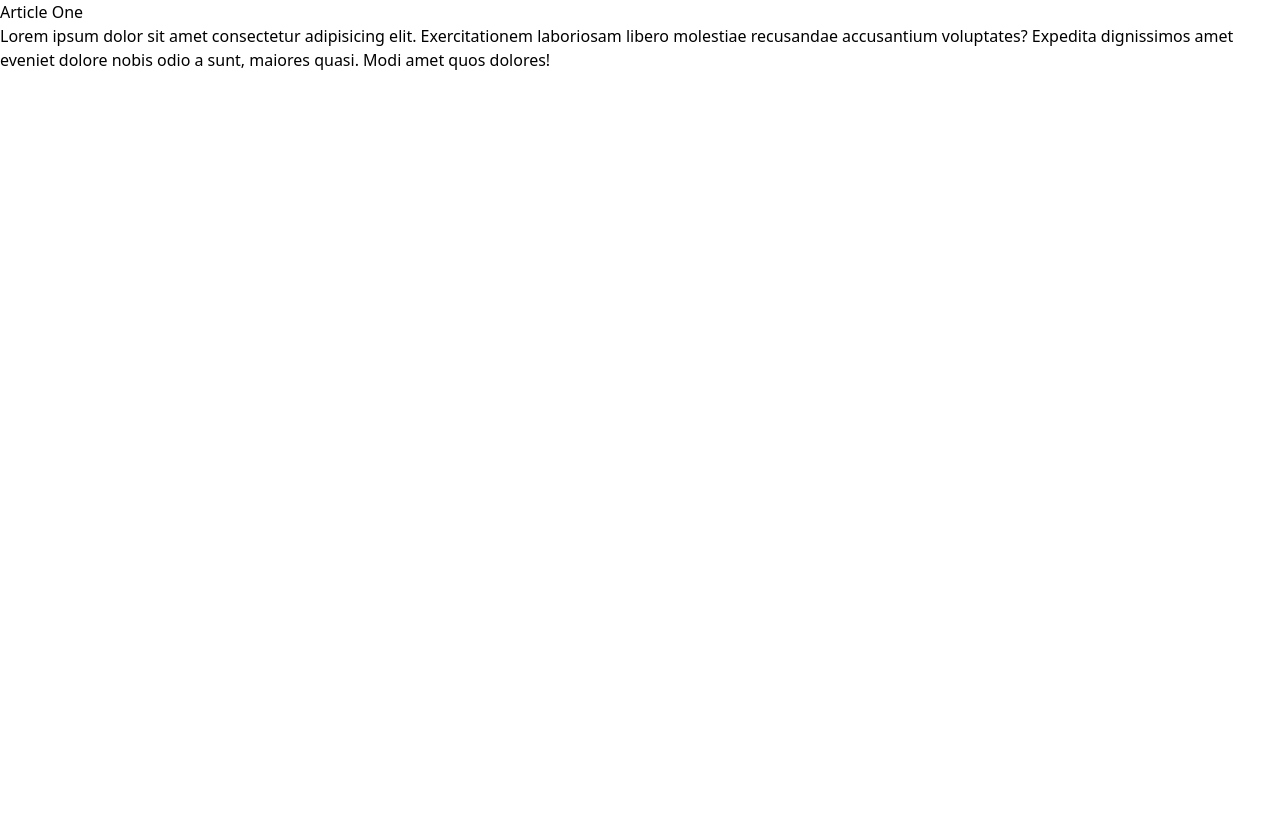
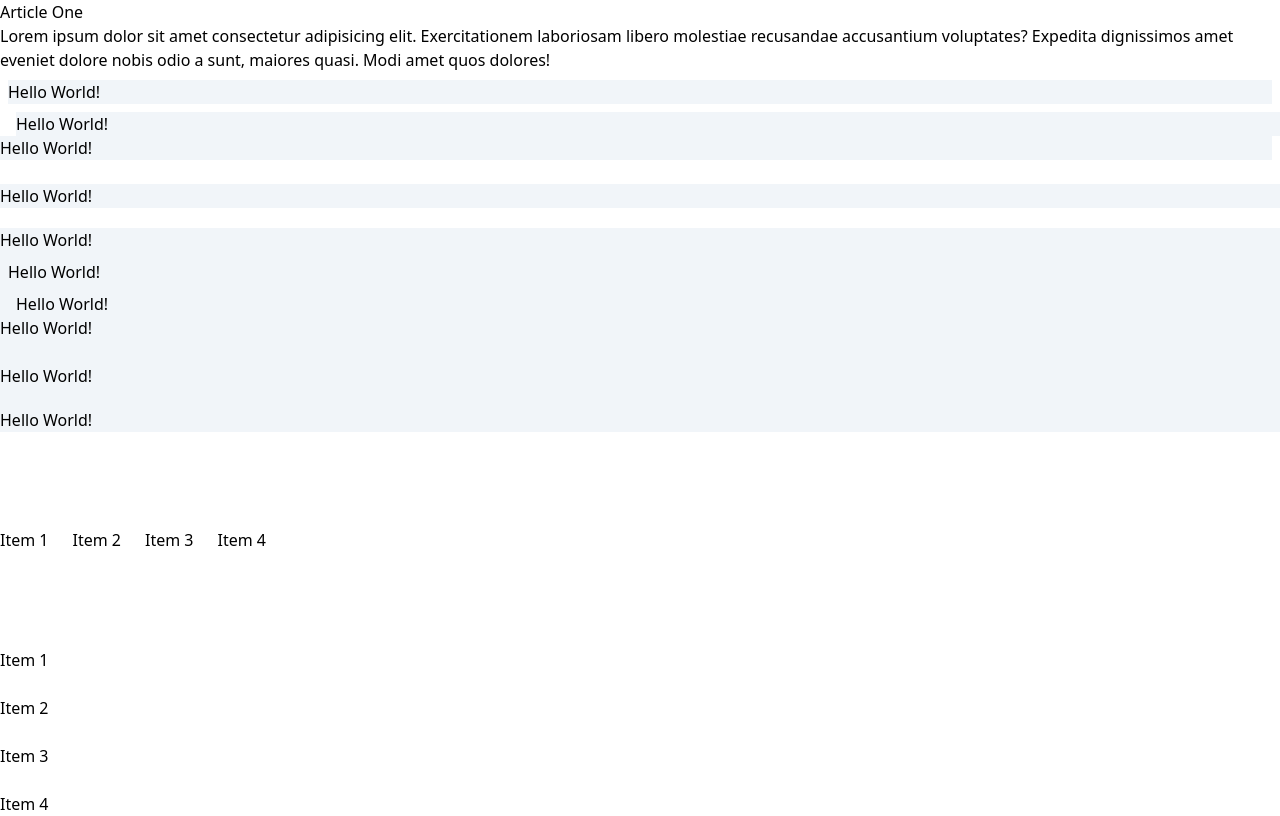
Before and after one commit to izukanjisinks/Tailwind-CSS, a plain HTML site: page 03-container-spacing/index.html in a window 1280 px wide. Drawn offline with nearby package versions, Linux system fonts and the light colour scheme.

Commit message:
understanding, margins, container, padding and space

```diff
--- a/03-container-spacing/index.html
+++ b/03-container-spacing/index.html
@@ -9,7 +9,7 @@
   </head>
   <body>
     <!-- Container -->
-    <div>
+    <div class="container mx-auto">
       <article>
         <h3>Article One</h3>
         <p>
@@ -21,12 +21,51 @@
       </article>
 
       <!-- Margin -->
-
+      <div class="bg-slate-100 m-2">
+        Hello World!
+      </div>
+      <div class="bg-slate-100 ml-4">
+        Hello World!
+      </div>
+      <div class="bg-slate-100 mr-2">
+        Hello World!
+      </div>
+      <div class="bg-slate-100 mt-6">
+        Hello World!
+      </div>
+      <div class="bg-slate-100 mt-[20px]">
+        Hello World!
+      </div>
       <!-- Padding -->
-
+      <div class="bg-slate-100 p-2">
+        Hello World!
+      </div>
+      <div class="bg-slate-100 pl-4">
+        Hello World!
+      </div>
+      <div class="bg-slate-100 pr-2">
+        Hello World!
+      </div>
+      <div class="bg-slate-100 pt-6">
+        Hello World!
+      </div>
+      <div class="bg-slate-100 pt-[20px]">
+        Hello World!
+      </div>
       <!-- Space Between X -->
-
+      <div class="flex mt-24 space-x-6">
+        <div>Item 1</div>
+        <div>Item 2</div>
+        <div>Item 3</div>
+        <div>Item 4</div>
+      </div>
       <!-- Space Between Y -->
+       <div class="flex flex-col mt-24 space-y-6">
+        <div>Item 1</div>
+        <div>Item 2</div>
+        <div>Item 3</div>
+        <div>Item 4</div>
+      </div>
     </div>
   </body>
 </html>
```
